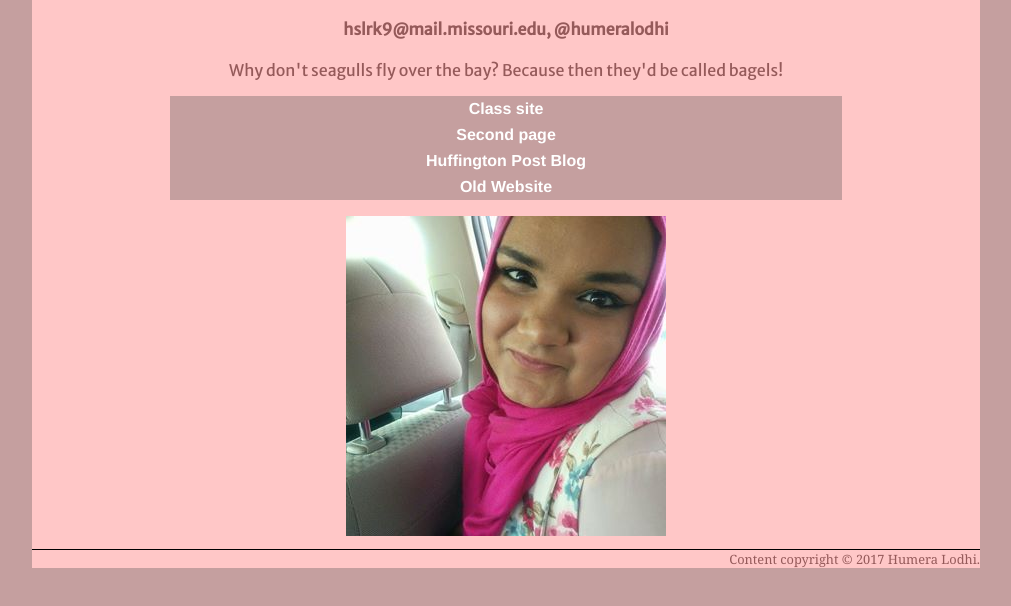
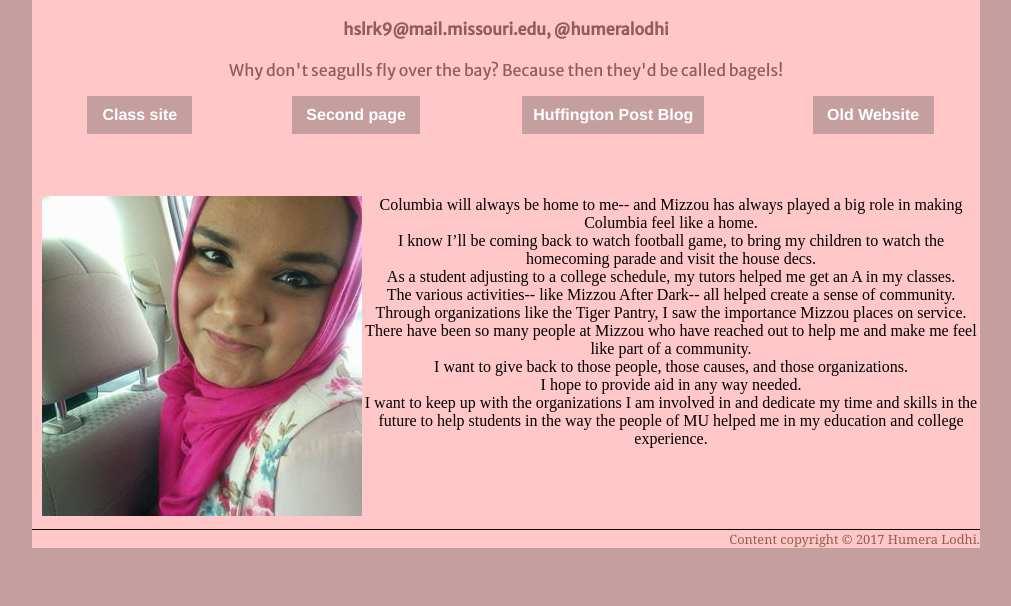
Before and after one commit to J4502-fs17/humeralodhi, a plain HTML site: page index.html in a window 1280 px wide. Shown: the part 64-670 px from the top of the page, without its empty margins (134-1145 px from the left). Drawn offline with Linux system fonts and the light colour scheme.

Commit message:
Created the flex adjustments

```diff
--- a/CSS_class 2/CSS_class 2/styles.css
+++ /dev/null
@@ -1,75 +0,0 @@
-p{
-  color:#666666;
-  font-family:Helvetica, Arial, sans-serif;
-}
-
-h1{
-  font-family:Georgia, "Times New Roman", serif;
-}
-
-body{
-  background-color:#ebe3c3;
-}
-
-#container{
-  width: 95%;
-  background-color:#ffffff;
-  margin: 0 auto;
-}
-
-#nav li{
-  list-style-type: none;
-}
-#nav li{
-  list-style-type:none;
-  float: left;
-  margin: 0;
-  padding: 0;
-  width: 25%;
-}
-
-#nav a:link, #nav a:visited{
-  display: block;
-  color: #ffffff;
-  background-color:#98bf21;
-  font-weight: bold;
-  text-align: center;
-  text-decoration:none;
-  padding:4px;
-  font-family: Helvetica, Arial, sans-serif;
-
-}
-
-#nav a:hover, #nav a:active {
-  background-color: #7a991a;
-}
-
-#nav{
-  padding:0;
-}
-
-.caption{
-  color:black;
-  font-family: Georgia, "Times New Roman",serif;
-  font-size:0.8em;
-  margin-top: 0;
-  margin-right:5px;
-  font-style:italic;
-  text-align:right;
-}
-
-#footer{
-  color:black;
-  font-family: Georgia, "Times New Roman",serif;
-  font-size:0.8em;
-  border-top:1px solid black;
-}
-
-
-
-
-
-
-
-
-ul
--- /dev/null
+++ b/flexbox.css
@@ -0,0 +1,35 @@
+.container {
+	display: flex;
+	height: 100px;
+	flex-wrap: wrap;
+	flex-direction: row;
+	justify-content: center;/*moves items to end of main axis*/
+
+	justify-content: space-around;/*puts equal amounts of space around each item*/
+
+}
+@media (min-width: 600px) {
+	.container {
+		flex-direction: row;
+		justify-content: center;
+		justify-content: space-around;
+	}
+}
+
+@media (min-width: 800px) {
+
+	.item-1 {
+		margin-right: auto;
+	}
+}
+
+.imagetext {
+  display: flex;
+}
+
+.imagetext img {
+  margin-left: 10px;
+  display: block;
+}
+
+.imagetext p {margin: 0;
--- a/index.html
+++ b/index.html
@@ -4,11 +4,13 @@
     <meta http-equiv="content-type"
     content="text/html; charset=utf-8"/>
       <link rel="stylesheet" type="text/css" href="styles.css">
+      <link rel="stylesheet" href="flexbox.css">
       <link href="https://fonts.googleapis.com/css?family=Merriweather+Sans" rel="stylesheet">
       <link href="https://fonts.googleapis.com/css?family=Merriweather" rel="stylesheet">
       <title>Humera's Website</title>
         </head>
   <body>
+
     <div id="container">
       <div id="header">
         <h1>Humera Lodhi</h1>
@@ -16,18 +18,34 @@
         <p>Why don't seagulls fly over the bay? Because then they'd be called bagels!</p>
       </div>
 
-      <ul id="nav">
-        <li><a href="https://github.com/J4502-fs17">Class site</a></li>
-        <li><a href="page2.html">Second page</a></li>
-        <li><a href="http://www.huffingtonpost.com/author/humeraslodhi-373">Huffington Post Blog</a></li>
-        <li><a href="oldindex.html">Old Website</a></li>
-      </ul>
-      <a href="mailto:hslrk9@mail.missouri.edu">
-        <img src="humeralodho.jpg"
-        alt="Picture of Humera Lodhi"/>
-      </a>
+      <div class="container">
+          <div><a href="https://github.com/J4502-fs17">Class site</a></div>
+          <div><a href="page2.html">Second page</a></li></div>
+          <div><a href="http://www.huffingtonpost.com/author/humeraslodhi-373">Huffington Post Blog</a></div>
+          <div><a href="oldwebsite.html">Old Website</a></div>
+        </div>
+
+        <div class="imagetext">
+          <a href="mailto:hslrk9@mail.missouri.edu">
+            <img src="humeralodho.jpg"
+            alt="Picture of Humera Lodhi"/>
+          </a>
+          <div class="text">
+            <p>Columbia will always be home to me-- and Mizzou has always played a big role in making Columbia feel like a home.</p>
+            <p>I know I’ll be coming back to watch football game, to bring my children to watch the homecoming parade and visit the house decs.</p>
+            <p>As a student adjusting to a college schedule, my tutors helped me get an A in my classes.</p>
+            <p>The various activities-- like Mizzou After Dark-- all helped create a sense of community.</p>
+            <p>Through organizations like the Tiger Pantry, I saw the importance Mizzou places on service.</p>
+            <p>There have been so many people at Mizzou who have reached out to help me and make me feel like part of a community.</p>
+            <p>I want to give back to those people, those causes, and those organizations.</p>
+            <p> I hope to provide aid in any way needed.</p>
+            <p>I want to keep up with the organizations I am involved in and dedicate my time and skills in the future to help students in the way the people of MU helped me in my education and college experience.</p>
+          </div>
+    </div>
+
       <p id="footer">Content copyright &copy; 2017 Humera Lodhi.</p>
     </div>
+
   </body>
 
 
--- a/styles.css
+++ b/styles.css
@@ -24,16 +24,16 @@ body {
   list-style-type: none;
 }
 
-#nav a:link, #nav a:visited {
+.container a:link, #nav a:visited {
   display: block;
   color: #ffffff;
   background-color: #c59f9f;
   font-weight: bold;
   text-align: center;
   font-family: Helvetica, Arial, sans-serif;
-  padding: 4px;
+  padding: 10px;
   text-decoration: none;
-  width: 70%;
+  width: 90%;
   margin: 0 auto;
 }
 
```
Also changed, not shown: CSS_class 2/CSS_class 2/index.html (deleted, +0 -53 lines), oldwebsite.html (renamed from oldindex.html, +0 -20 lines), CSS_class 2/CSS_class 2/img/yoda.jpg (deleted), 2 other files.
